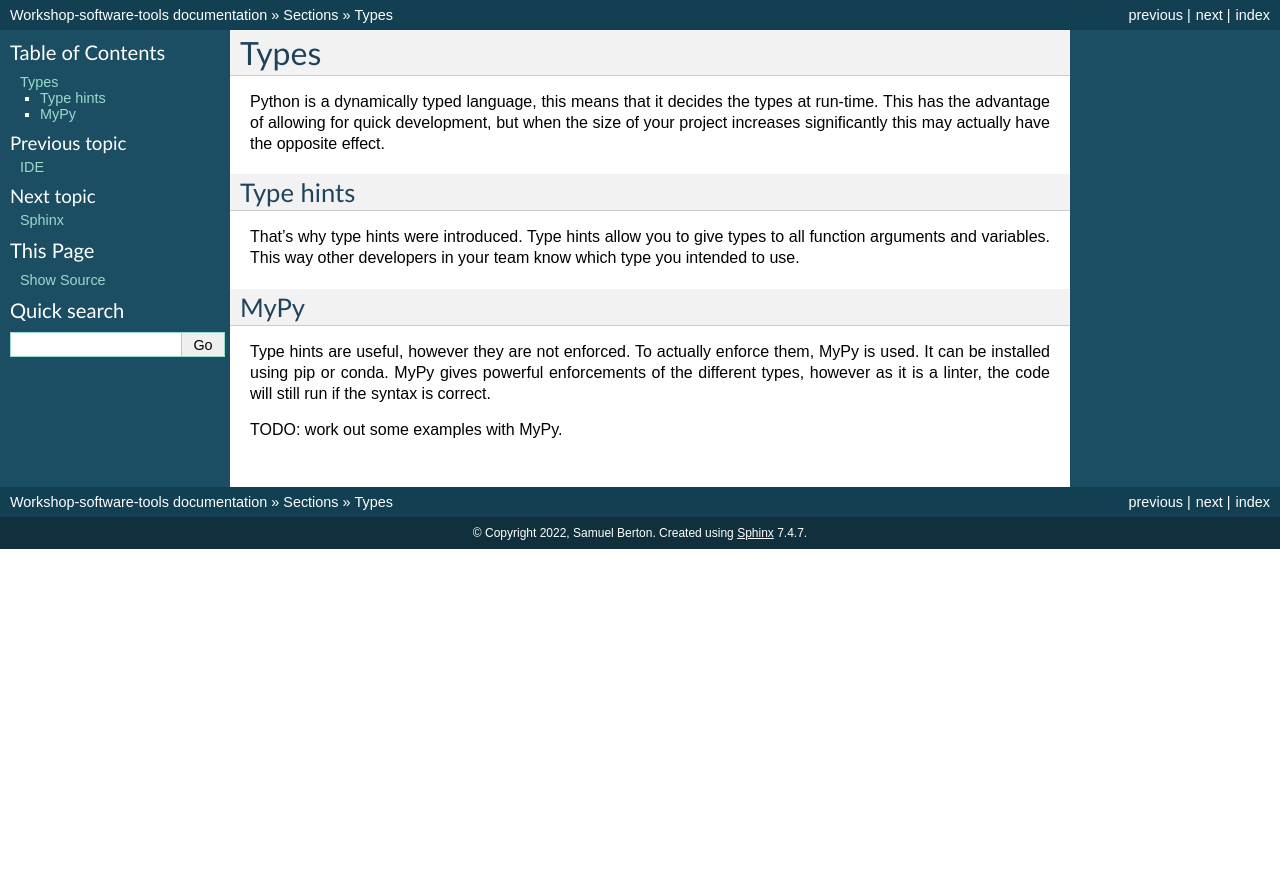
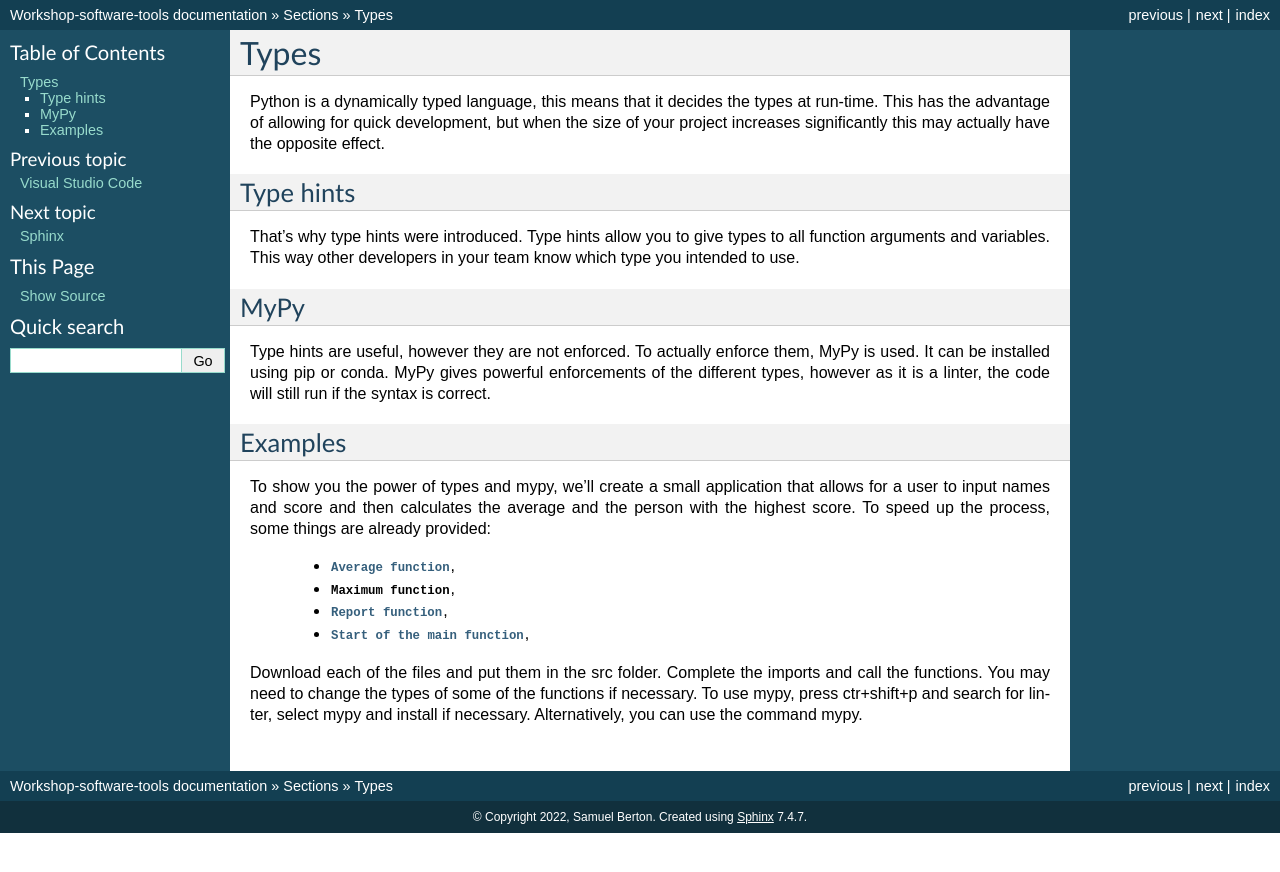
Before and after one commit to samuBe/workshop-software-tools, a Sphinx documentation site: the page built from docs/sections/types/types.rst, in a window 1280 px wide. Shown: the top 872 px of the page. Built offline with Sphinx 7.4.7, drawn with Linux system fonts in a browser that asks for light colours.

Commit message:
Created the section on types

```diff
--- a/docs/sections/sections.rst
+++ b/docs/sections/sections.rst
@@ -5,5 +5,6 @@ Sections
      :maxdepth: 2
 
      IDE/IDE
+     IDE/vscode
      types/types
      documentation/sphinx
--- /dev/null
+++ b/docs/sections/types/average.py
@@ -0,0 +1,11 @@
+from typing import List, Union
+
+number = Union[int, float]
+
+
+def average(scores: List[number]) -> number:
+    total_score: number = 0
+    for score in scores:
+        total_score += score
+
+    return total_score / len(scores)
--- /dev/null
+++ b/docs/sections/types/main.py
@@ -0,0 +1,23 @@
+from typing import List, Union
+
+number = Union[float, int]
+names: List[str] = list()
+scores: List[number] = list()
+
+while True:
+    name = input('Enter your name: ')
+    score = input('Enter your score: ')
+    # To do append the name and score to a list
+
+    stop = input("Press q to stop: ")
+    if stop == "q":
+        break
+
+
+# To do set the following
+
+maximum_score = 5
+maximum_name = 'Samuel'
+average_score = 9
+
+print(report(maximum_name, maximum_score, average_score))
--- /dev/null
+++ b/docs/sections/types/maximum.py
@@ -0,0 +1,8 @@
+from typing import Dict, List, Tuple, Union
+
+
+number = Union[float, int]
+
+
+def maximum(nameScores: List[Tuple[str, number]]) -> Tuple[str, number]:
+    return max(nameScores, key=lambda nameScore: nameScore[1])
--- /dev/null
+++ b/docs/sections/types/report.py
@@ -0,0 +1,2 @@
+def report(maximum_name: str, maximum_score: str, average_score: str) -> str:
+    return f"The person with the best score on the exam was {maximum_name}, with a score of {maximum_score}. The average score was {average_score}"
--- a/docs/sections/types/types.rst
+++ b/docs/sections/types/types.rst
@@ -13,4 +13,16 @@ MyPy
 
 Type hints are useful, however they are not enforced. To actually enforce them, MyPy is used. It can be installed using pip or conda. MyPy gives powerful enforcements of the different types, however as it is a linter, the code will still run if the syntax is correct.
 
-TODO: work out some examples with MyPy.
+Examples
+--------
+
+To show you the power of types and mypy, we'll create a small application that allows for a user to input names and score and then calculates the average and the person with the highest score.
+To speed up the process, some things are already provided:
+
+    * :download:`Average function <./average.py>`,
+    * :download:`Maximum function <./maximunm.py>`,
+    * :download:`Report function <./report.py>`,
+    * :download:`Start of the main function <./main.py>`,
+
+Download each of the files and put them in the src folder. Complete the imports and call the functions. You may need to change the types of some of the functions if necessary.
+To use mypy, press ctr+shift+p and search for linter, select mypy and install if necessary. Alternatively, you can use the command mypy.
```
Also changed, not shown: docs/sections/IDE/vscode.rst (+34 -0 lines), 1 other file.
